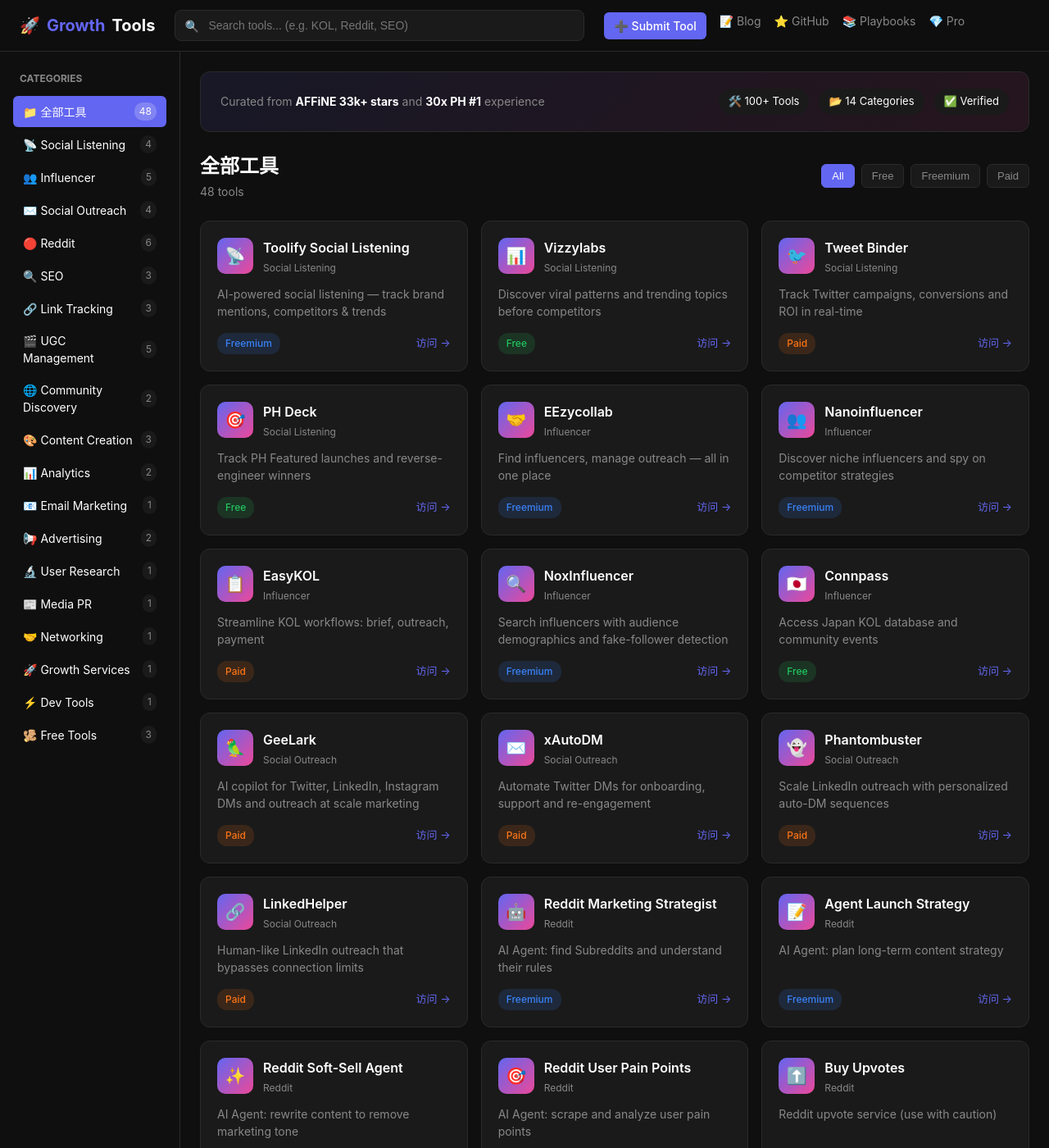
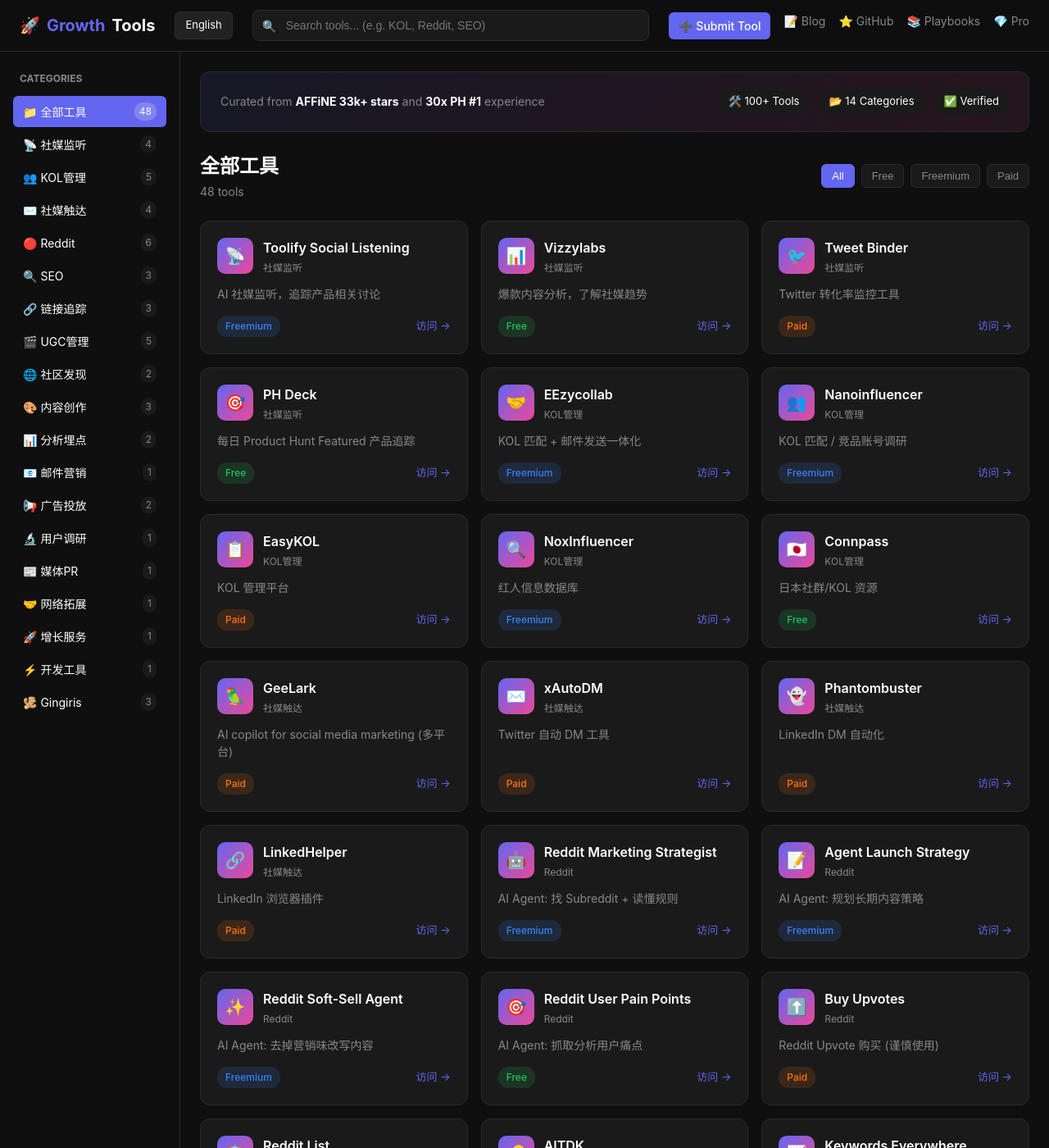
Before and after one commit to Gingiris/growth-tools, a Jekyll site: the page en/index.html, which Jekyll copies as it is, in a window 1280 px wide and 1400 px high. Shown: the whole window at 82% size. Built offline with Jekyll 4.4.1, drawn with Linux system fonts in a browser that asks for light colours; some of the changed text lies outside the part shown.

Commit message:
fix: sitemap + English version (squashed)
* feat: add English version with language switcher (#3)

- Add /en/ directory with full English translation
- Add language switch button (中文 ↔ English) in header
- Add hreflang tags for SEO
- Update sitemap with both language versions
- Update robots.txt for AI bots

Co-authored-by: Iris (Gingiris) <iris@gingiris.com>

* feat: add English README (README_en.md) (#4)

* feat: add English version with language switcher

- Add /en/ directory with full English translation
- Add language switch button (中文 ↔ English) in header
- Add hreflang tags for SEO
- Update sitemap with both language versions
- Update robots.txt for AI bots

* feat: add English README (README_en.md)

- Complete English translation of all tool categories
- Maintain bilingual structure with English-first formatting
- Add Gingiris free tools section
- GitHub SEO optimized

---------

Co-authored-by: Iris (Gingiris) <iris@gingiris.com>

* fix: tool rendering - use full JS from Chinese version, 100+ tools

* fix: fully translate English version from Chinese (tools, categories, descriptions)

* Add: Startup Marketing Strategy article (synced from Dev.to)

- SEO: canonical_url, keywords, meta description
- GEO: TL;DR, QAE structure, table formatting
- Internal links to related articles

* fix: sitemap - add all 27 blog posts (was only 3 URLs)

---------

Co-authored-by: Iris (Gingiris) <iris@gingiris.com>

```diff
--- a/en/index.html
+++ b/en/index.html
@@ -7,9 +7,9 @@
     <!-- Primary Meta Tags -->
     <title>Growth Tools for Global Launch | 100+ Verified Tools for AI & SaaS</title>
     <meta name="title" content="Growth Tools for Global Launch | 100+ Verified Tools for AI & SaaS">
-    <meta name="description" content="100+ verified growth tools for AI & SaaS: social listening, KOL outreach, Reddit growth, SEO, UGC. Curated from AFFiNE 33k stars and 30x PH #1.">
+    <meta name="description" content="100+ verified growth tools for AI & SaaS: social listening, KOL outreach, Reddit growth, SEO, UGC management. Curated from AFFiNE 33k stars and 30x PH #1 experience.">
     <meta name="keywords" content="growth tools, startup tools, SaaS marketing, KOL tools, Reddit marketing, SEO tools, Product Hunt, social listening, UGC management">
-    <meta name="author" content="Free Tools">
+    <meta name="author" content="Gingiris">
     <meta name="robots" content="index, follow">
     <link rel="canonical" href="https://gingiris.github.io/growth-tools/en/">
 
@@ -17,13 +17,13 @@
     <meta property="og:type" content="website">
     <meta property="og:url" content="https://gingiris.github.io/growth-tools/">
     <meta property="og:title" content="Growth Tools for Global Launch">
-    <meta property="og:description" content="100+ verified tools, based on AFFiNE 33k stars and 30x PH #1 experience.">
-    <meta property="og:site_name" content="Free Tools Growth Tools">
+    <meta property="og:description" content="100+ verified growth tools for AI & SaaS, based on AFFiNE 33k stars and 30x PH #1 experience.">
+    <meta property="og:site_name" content="Gingiris Growth Tools">
 
     <!-- Twitter -->
     <meta name="twitter:card" content="summary_large_image">
     <meta name="twitter:title" content="Growth Tools for Global Launch">
-    <meta name="twitter:description" content="100+ curated tools for AI and SaaS teams — updated weekly.">
+    <meta name="twitter:description" content="精选100+出海增长工具，基于实战经验整理。">
     <meta name="twitter:creator" content="@Iris_carrot">
 
     <!-- JSON-LD -->
@@ -31,8 +31,8 @@
     {
         "@context": "https://schema.org",
         "@type": "WebApplication",
-        "name": "Free Tools Growth Tools",
-        "description": "100+ verified tools for AI & SaaS global launch",
+        "name": "Gingiris Growth Tools",
+        "description": "100+ verified growth tools for AI & SaaS",
         "url": "https://gingiris.github.io/growth-tools/",
         "applicationCategory": "BusinessApplication",
         "offers": { "@type": "Offer", "price": "0", "priceCurrency": "USD" },
@@ -96,6 +96,23 @@
         }
 
         .logo span { color: var(--accent); }
+
+        .lang-switch {
+            background: var(--surface-hover);
+            border: 1px solid var(--border);
+            border-radius: 6px;
+            padding: 6px 12px;
+            color: var(--text);
+            font-size: 13px;
+            cursor: pointer;
+            text-decoration: none;
+            transition: all 0.2s;
+        }
+
+        .lang-switch:hover {
+            background: var(--accent);
+            color: white;
+        }
 
         /* Search */
         .search-box {
@@ -416,14 +433,15 @@
     <header class="header">
         <div class="header-inner">
             <div class="logo">🚀 <span>Growth</span>Tools</div>
+            <a href="/growth-tools/en/" class="lang-switch">English</a>
             <div class="search-box">
                 <input type="text" id="searchInput" placeholder="Search tools... (e.g. KOL, Reddit, SEO)">
             </div>
             <nav class="header-links">
-                <a href="https://github.com/Free Tools/growth-tools/issues/new?template=submit-tool.yml" class="submit-btn">➕ Submit Tool</a>
+                <a href="https://github.com/Gingiris/growth-tools/issues/new?template=submit-tool.yml" class="submit-btn">➕ Submit Tool</a>
                 <a href="/growth-tools/blog/">📝 Blog</a>
-                <a href="https://github.com/Free Tools/growth-tools">⭐ GitHub</a>
-                <a href="https://github.com/Free Tools/gingiris-launch">📚 Playbooks</a>
+                <a href="https://github.com/Gingiris/growth-tools">⭐ GitHub</a>
+                <a href="https://github.com/Gingiris/gingiris-launch">📚 Playbooks</a>
                 <a href="https://gingiris.gumroad.com">💎 Pro</a>
             </nav>
         </div>
@@ -479,89 +497,89 @@
     <footer class="footer">
         <p>
             Built by <a href="https://twitter.com/Iris_carrot">@Iris</a> ·
-            <a href="https://github.com/Free Tools/growth-tools">GitHub</a> ·
-            <a href="https://gingiris.com">Free Tools</a>
+            <a href="https://github.com/Gingiris/growth-tools">GitHub</a> ·
+            <a href="https://gingiris.com">Gingiris</a>
         </p>
     </footer>
 
     <script>
         // Tools Data
         const tools = [
-            // Social Listening & 分析
-            { name: "Toolify Social Listening", desc: "AI-powered social listening — track brand mentions, competitors & trends", category: "Social Listening", price: "freemium", url: "https://www.toolify.ai/social-listening", icon: "📡" },
-            { name: "Vizzylabs", desc: "Discover viral patterns and trending topics before competitors", category: "Social Listening", price: "free", url: "https://app.vizzylabs.ai/trending", icon: "📊" },
-            { name: "Tweet Binder", desc: "Track Twitter campaigns, conversions and ROI in real-time", category: "Social Listening", price: "paid", url: "https://www.tweetbinder.com/", icon: "🐦" },
-            { name: "PH Deck", desc: "Track PH Featured launches and reverse-engineer winners", category: "Social Listening", price: "free", url: "https://www.phdeck.com/", icon: "🎯" },
+            // 社媒监听 & 分析
+            { name: "Toolify Social Listening", desc: "AI 社媒监听，追踪产品相关讨论", category: "社媒监听", price: "freemium", url: "https://www.toolify.ai/social-listening", icon: "📡" },
+            { name: "Vizzylabs", desc: "爆款内容分析，了解社媒趋势", category: "社媒监听", price: "free", url: "https://app.vizzylabs.ai/trending", icon: "📊" },
+            { name: "Tweet Binder", desc: "Twitter 转化率监控工具", category: "社媒监听", price: "paid", url: "https://www.tweetbinder.com/", icon: "🐦" },
+            { name: "PH Deck", desc: "每日 Product Hunt Featured 产品追踪", category: "社媒监听", price: "free", url: "https://www.phdeck.com/", icon: "🎯" },
 
             // KOL/红人管理
-            { name: "EEzycollab", desc: "Find influencers, manage outreach — all in one place", category: "Influencer", price: "freemium", url: "https://www.eezycollab.com/", icon: "🤝" },
-            { name: "Nanoinfluencer", desc: "Discover niche influencers and spy on competitor strategies", category: "Influencer", price: "freemium", url: "https://www.nanoinfluencer.ai/", icon: "👥" },
-            { name: "EasyKOL", desc: "Streamline KOL workflows: brief, outreach, payment", category: "Influencer", price: "paid", url: "https://easykol.com/", icon: "📋" },
-            { name: "NoxInfluencer", desc: "Search influencers with audience demographics and fake-follower detection", category: "Influencer", price: "freemium", url: "https://cn.noxinfluencer.com/", icon: "🔍" },
-            { name: "Connpass", desc: "Access Japan KOL database and community events", category: "Influencer", price: "free", url: "https://connpass.com/", icon: "🇯🇵" },
+            { name: "EEzycollab", desc: "KOL 匹配 + 邮件发送一体化", category: "KOL管理", price: "freemium", url: "https://www.eezycollab.com/", icon: "🤝" },
+            { name: "Nanoinfluencer", desc: "KOL 匹配 / 竞品账号调研", category: "KOL管理", price: "freemium", url: "https://www.nanoinfluencer.ai/", icon: "👥" },
+            { name: "EasyKOL", desc: "KOL 管理平台", category: "KOL管理", price: "paid", url: "https://easykol.com/", icon: "📋" },
+            { name: "NoxInfluencer", desc: "红人信息数据库", category: "KOL管理", price: "freemium", url: "https://cn.noxinfluencer.com/", icon: "🔍" },
+            { name: "Connpass", desc: "日本社群/KOL 资源", category: "KOL管理", price: "free", url: "https://connpass.com/", icon: "🇯🇵" },
 
-            // Social Outreach工具
-            { name: "GeeLark", desc: "AI copilot for Twitter, LinkedIn, Instagram DMs and outreach at scale marketing", category: "Social Outreach", price: "paid", url: "https://www.geelark.com/?utm_source=Free Tools", icon: "🦜" },
-            { name: "xAutoDM", desc: "Automate Twitter DMs for onboarding, support and re-engagement", category: "Social Outreach", price: "paid", url: "https://xautodm.com/", icon: "✉️" },
-            { name: "Phantombuster", desc: "Scale LinkedIn outreach with personalized auto-DM sequences", category: "Social Outreach", price: "paid", url: "https://phantombuster.com/", icon: "👻" },
-            { name: "LinkedHelper", desc: "Human-like LinkedIn outreach that bypasses connection limits", category: "Social Outreach", price: "paid", url: "https://www.linkedhelper.com/", icon: "🔗" },
+            // 社媒触达工具
+            { name: "GeeLark", desc: "AI copilot for social media marketing (多平台)", category: "社媒触达", price: "paid", url: "https://www.geelark.com/?utm_source=Gingiris", icon: "🦜" },
+            { name: "xAutoDM", desc: "Twitter 自动 DM 工具", category: "社媒触达", price: "paid", url: "https://xautodm.com/", icon: "✉️" },
+            { name: "Phantombuster", desc: "LinkedIn DM 自动化", category: "社媒触达", price: "paid", url: "https://phantombuster.com/", icon: "👻" },
+            { name: "LinkedHelper", desc: "LinkedIn 浏览器插件", category: "社媒触达", price: "paid", url: "https://www.linkedhelper.com/", icon: "🔗" },
 
             // Reddit 增长
-            { name: "Reddit Marketing Strategist", desc: "AI Agent: find Subreddits and understand their rules", category: "Reddit", price: "freemium", url: "https://leapility.com/?agent=i-8poxa0f1xq9q", icon: "🤖" },
-            { name: "Agent Launch Strategy", desc: "AI Agent: plan long-term content strategy", category: "Reddit", price: "freemium", url: "https://leapility.com/?agent=i-1fd6npqlkqsg", icon: "📝" },
-            { name: "Reddit Soft-Sell Agent", desc: "AI Agent: rewrite content to remove marketing tone", category: "Reddit", price: "freemium", url: "https://leapility.com/?agent=i-c0aezfsqhrdl", icon: "✨" },
-            { name: "Reddit User Pain Points", desc: "AI Agent: scrape and analyze user pain points", category: "Reddit", price: "free", url: "https://leapility.com/share/agent/i-6nto7kumdswl", icon: "🎯" },
-            { name: "Buy Upvotes", desc: "Reddit upvote service (use with caution)", category: "Reddit", price: "paid", url: "https://www.buyupvotes.io/dashboard/", icon: "⬆️" },
-            { name: "Reddit List", desc: "High-quality Reddit community directory", category: "Reddit", price: "free", url: "https://www.reddit-list.com/en", icon: "📋" },
+            { name: "Reddit Marketing Strategist", desc: "AI Agent: 找 Subreddit + 读懂规则", category: "Reddit", price: "freemium", url: "https://leapility.com/?agent=i-8poxa0f1xq9q", icon: "🤖" },
+            { name: "Agent Launch Strategy", desc: "AI Agent: 规划长期内容策略", category: "Reddit", price: "freemium", url: "https://leapility.com/?agent=i-1fd6npqlkqsg", icon: "📝" },
+            { name: "Reddit Soft-Sell Agent", desc: "AI Agent: 去掉营销味改写内容", category: "Reddit", price: "freemium", url: "https://leapility.com/?agent=i-c0aezfsqhrdl", icon: "✨" },
+            { name: "Reddit User Pain Points", desc: "AI Agent: 抓取分析用户痛点", category: "Reddit", price: "free", url: "https://leapility.com/share/agent/i-6nto7kumdswl", icon: "🎯" },
+            { name: "Buy Upvotes", desc: "Reddit Upvote 购买 (谨慎使用)", category: "Reddit", price: "paid", url: "https://www.buyupvotes.io/dashboard/", icon: "⬆️" },
+            { name: "Reddit List", desc: "高质量 Reddit 社区目录", category: "Reddit", price: "free", url: "https://www.reddit-list.com/en", icon: "📋" },
 
             // SEO 工具
-            { name: "AITDK", desc: "AI SEO plugin, keyword analysis", category: "SEO", price: "free", url: "https://aitdk.com/", icon: "🔑" },
-            { name: "Keywords Everywhere", desc: "Browser extension for keyword search volume", category: "SEO", price: "freemium", url: "https://keywordseverywhere.com/", icon: "📈" },
-            { name: "Semrush", desc: "All-in-one SEO: backlinks, keywords, site audit, content research", category: "SEO", price: "paid", url: "https://www.semrush.com/", icon: "📊" },
+            { name: "AITDK", desc: "AI SEO 插件，关键词分析", category: "SEO", price: "free", url: "https://aitdk.com/", icon: "🔑" },
+            { name: "Keywords Everywhere", desc: "关键词搜索量查询插件", category: "SEO", price: "freemium", url: "https://keywordseverywhere.com/", icon: "📈" },
+            { name: "Semrush", desc: "全面 SEO 分析平台", category: "SEO", price: "paid", url: "https://www.semrush.com/", icon: "📊" },
 
-            // Link Tracking
-            { name: "Juicebox", desc: "Short links with UTM tracking", category: "Link Tracking", price: "freemium", url: "https://juicebox.ai/pricing", icon: "🔗" },
-            { name: "Shortpen", desc: "Create branded short links with one click", category: "Link Tracking", price: "freemium", url: "https://shortpen.com/pricing/", icon: "✂️" },
-            { name: "Bitly", desc: "Industry-leading URL shortener with analytics", category: "Link Tracking", price: "freemium", url: "https://bitly.com", icon: "⚡" },
+            // 链接追踪
+            { name: "Juicebox", desc: "Short link + UTM 追踪", category: "链接追踪", price: "freemium", url: "https://juicebox.ai/pricing", icon: "🔗" },
+            { name: "Shortpen", desc: "Short link 生成", category: "链接追踪", price: "freemium", url: "https://shortpen.com/pricing/", icon: "✂️" },
+            { name: "Bitly", desc: "短链接生成标杆", category: "链接追踪", price: "freemium", url: "https://bitly.com", icon: "⚡" },
 
             // UGC 管理
-            { name: "Growi", desc: "Creator/UGC management platform", category: "UGC Management", price: "paid", url: "https://www.growi.io/grow", icon: "🌱" },
-            { name: "MagicBrief", desc: "AI-generated KOL/UGC briefs", category: "UGC Management", price: "freemium", url: "https://magicbrief.com/", icon: "✨" },
-            { name: "Sideshift", desc: "UGC creator payments (US-based influencers)", category: "UGC Management", price: "paid", url: "https://sideshift.app/", icon: "💰" },
-            { name: "Viral.app", desc: "UGC traffic and conversion tracking", category: "UGC Management", price: "paid", url: "https://viral.app/", icon: "📈" },
-            { name: "DansUGC", desc: "UGC content generation assistant", category: "UGC Management", price: "paid", url: "https://dansugc.com/", icon: "🎬" },
+            { name: "Growi", desc: "达人管理专用平台", category: "UGC管理", price: "paid", url: "https://www.growi.io/grow", icon: "🌱" },
+            { name: "MagicBrief", desc: "AI 生成 KOL/UGC Brief", category: "UGC管理", price: "freemium", url: "https://magicbrief.com/", icon: "✨" },
+            { name: "Sideshift", desc: "UGC 创作者支付 (美国达人)", category: "UGC管理", price: "paid", url: "https://sideshift.app/", icon: "💰" },
+            { name: "Viral.app", desc: "UGC 流量追踪", category: "UGC管理", price: "paid", url: "https://viral.app/", icon: "📈" },
+            { name: "DansUGC", desc: "UGC 内容生成辅助", category: "UGC管理", price: "paid", url: "https://dansugc.com/", icon: "🎬" },
 
-            // Community Discovery
-            { name: "Discord Hunt", desc: "Find relevant Discord communities", category: "Community Discovery", price: "free", url: "https://discordhunt.com/", icon: "🎮" },
-            { name: "DevHunt", desc: "Launch dev tools on a platform built for developers", category: "Community Discovery", price: "free", url: "https://devhunt.org/", icon: "🛠️" },
+            // 社区发现
+            { name: "Discord Hunt", desc: "找 Discord 社区", category: "社区发现", price: "free", url: "https://discordhunt.com/", icon: "🎮" },
+            { name: "DevHunt", desc: "开发者工具打榜平台", category: "社区发现", price: "free", url: "https://devhunt.org/", icon: "🛠️" },
 
-            // Content Creation
-            { name: "Arcade", desc: "Interactive product demo creation", category: "Content Creation", price: "freemium", url: "https://www.arcade.software/", icon: "🎮" },
-            { name: "Imgflip", desc: "Meme generator", category: "Content Creation", price: "free", url: "https://imgflip.com/memetemplates", icon: "😂" },
-            { name: "Daily Dose of DS", desc: "Technical framework diagram maker", category: "Content Creation", price: "free", url: "https://www.dailydoseofds.com/", icon: "📊" },
+            // 内容创作
+            { name: "Arcade", desc: "交互式产品 Demo 制作", category: "内容创作", price: "freemium", url: "https://www.arcade.software/", icon: "🎮" },
+            { name: "Imgflip", desc: "梗图生成器", category: "内容创作", price: "free", url: "https://imgflip.com/memetemplates", icon: "😂" },
+            { name: "Daily Dose of DS", desc: "技术框架图制作", category: "内容创作", price: "free", url: "https://www.dailydoseofds.com/", icon: "📊" },
 
             // 埋点 & 分析
-            { name: "Mixpanel", desc: "User behavior analytics", category: "Analytics", price: "freemium", url: "https://mixpanel.com/", icon: "📈" },
-            { name: "PostHog", desc: "Open-source product analytics", category: "Analytics", price: "freemium", url: "https://posthog.com/", icon: "🦔" },
+            { name: "Mixpanel", desc: "用户行为分析", category: "分析埋点", price: "freemium", url: "https://mixpanel.com/", icon: "📈" },
+            { name: "PostHog", desc: "开源用户行为分析", category: "分析埋点", price: "freemium", url: "https://posthog.com/", icon: "🦔" },
 
-            // Email Marketing
-            { name: "Loops", desc: "Email marketing automation", category: "Email Marketing", price: "freemium", url: "https://loops.so/", icon: "📧" },
+            // 邮件营销
+            { name: "Loops", desc: "邮件营销自动化", category: "邮件营销", price: "freemium", url: "https://loops.so/", icon: "📧" },
 
-            // Advertising
-            { name: "AdQuick", desc: "Silicon Valley billboard aggregation platform", category: "Advertising", price: "paid", url: "https://www.adquick.com", icon: "📢" },
-            { name: "Platon Agent", desc: "Ad campaign management Agent", category: "Advertising", price: "paid", url: "https://platonagent.ai", icon: "🤖" },
+            // 广告投放
+            { name: "AdQuick", desc: "硅谷广告牌聚合平台", category: "广告投放", price: "paid", url: "https://www.adquick.com", icon: "📢" },
+            { name: "Platon Agent", desc: "投放关联 Agent", category: "广告投放", price: "paid", url: "https://platonagent.ai", icon: "🤖" },
 
             // 其他工具
-            { name: "Prolific", desc: "Overseas user research platform", category: "User Research", price: "paid", url: "https://www.prolific.com/", icon: "🔬" },
-            { name: "Qwoted", desc: "Media and PR resource platform", category: "Media PR", price: "freemium", url: "https://www.qwoted.com/", icon: "📰" },
-            { name: "GlueClub", desc: "Quickly connect with Ops/executive-level leaders", category: "Networking", price: "paid", url: "https://www.glueclub.com/", icon: "🤝" },
-            { name: "WeAreWisely", desc: "Growth Services", category: "Growth Services", price: "paid", url: "https://wearewisely.com/en/", icon: "🚀" },
-            { name: "RapidAPI", desc: "API marketplace and integration hub", category: "Dev Tools", price: "freemium", url: "https://rapidapi.com/", icon: "⚡" },
+            { name: "Prolific", desc: "海外用户调研平台", category: "用户调研", price: "paid", url: "https://www.prolific.com/", icon: "🔬" },
+            { name: "Qwoted", desc: "媒体资源平台", category: "媒体PR", price: "freemium", url: "https://www.qwoted.com/", icon: "📰" },
+            { name: "GlueClub", desc: "快速建联 Operation 大佬", category: "网络拓展", price: "paid", url: "https://www.glueclub.com/", icon: "🤝" },
+            { name: "WeAreWisely", desc: "获客增长服务", category: "增长服务", price: "paid", url: "https://wearewisely.com/en/", icon: "🚀" },
+            { name: "RapidAPI", desc: "API 集成市场", category: "开发工具", price: "freemium", url: "https://rapidapi.com/", icon: "⚡" },
 
-            // Free Tools 免费工具
-            { name: "PH Comment Generator", desc: "Product Hunt launch comment generator", category: "Free Tools", price: "free", url: "https://gingiris.github.io/ph-comment-generator/", icon: "💬" },
-            { name: "GitHub Issue Generator", desc: "Open source project issue generator", category: "Free Tools", price: "free", url: "https://gingiris.github.io/github-issue-generator/", icon: "📝" },
-            { name: "GitHub README Generator", desc: "README template generator", category: "Free Tools", price: "free", url: "https://gingiris.github.io/github-readme-generator/", icon: "📄" },
+            // Gingiris 免费工具
+            { name: "PH Comment Generator", desc: "Product Hunt 评论生成器", category: "Gingiris", price: "free", url: "https://gingiris.github.io/ph-comment-generator/", icon: "💬" },
+            { name: "GitHub Issue Generator", desc: "开源项目 Issue 生成器", category: "Gingiris", price: "free", url: "https://gingiris.github.io/github-issue-generator/", icon: "📝" },
+            { name: "GitHub README Generator", desc: "README 模板生成器", category: "Gingiris", price: "free", url: "https://gingiris.github.io/github-readme-generator/", icon: "📄" },
         ];
 
         // Get categories
@@ -607,11 +625,11 @@
 
         function getCategoryIcon(cat) {
             const icons = {
-                'Social Listening': '📡', 'Influencer': '👥', 'Social Outreach': '✉️', 'Reddit': '🔴',
-                'SEO': '🔍', 'Link Tracking': '🔗', 'UGC Management': '🎬', 'Community Discovery': '🌐',
-                'Content Creation': '🎨', 'Analytics': '📊', 'Email Marketing': '📧', 'Advertising': '📢',
-                'User Research': '🔬', 'Media PR': '📰', 'Networking': '🤝', 'Growth Services': '🚀',
-                'Dev Tools': '⚡', 'Free Tools': '🫚'
+                '社媒监听': '📡', 'KOL管理': '👥', '社媒触达': '✉️', 'Reddit': '🔴',
+                'SEO': '🔍', '链接追踪': '🔗', 'UGC管理': '🎬', '社区发现': '🌐',
+                '内容创作': '🎨', '分析埋点': '📊', '邮件营销': '📧', '广告投放': '📢',
+                '用户调研': '🔬', '媒体PR': '📰', '网络拓展': '🤝', '增长服务': '🚀',
+                '开发工具': '⚡', 'Gingiris': '🫚'
             };
             return icons[cat] || '📁';
         }
```
Also changed, not shown: _posts/2026-04-01-startup-marketing-strategy-from-zero-to-first-1000-users.md (added, +128 -0 lines), index.html (+18 -0 lines), robots.txt (+1 -10 lines), sitemap.xml (+182 -28 lines), README_en.md (added).
